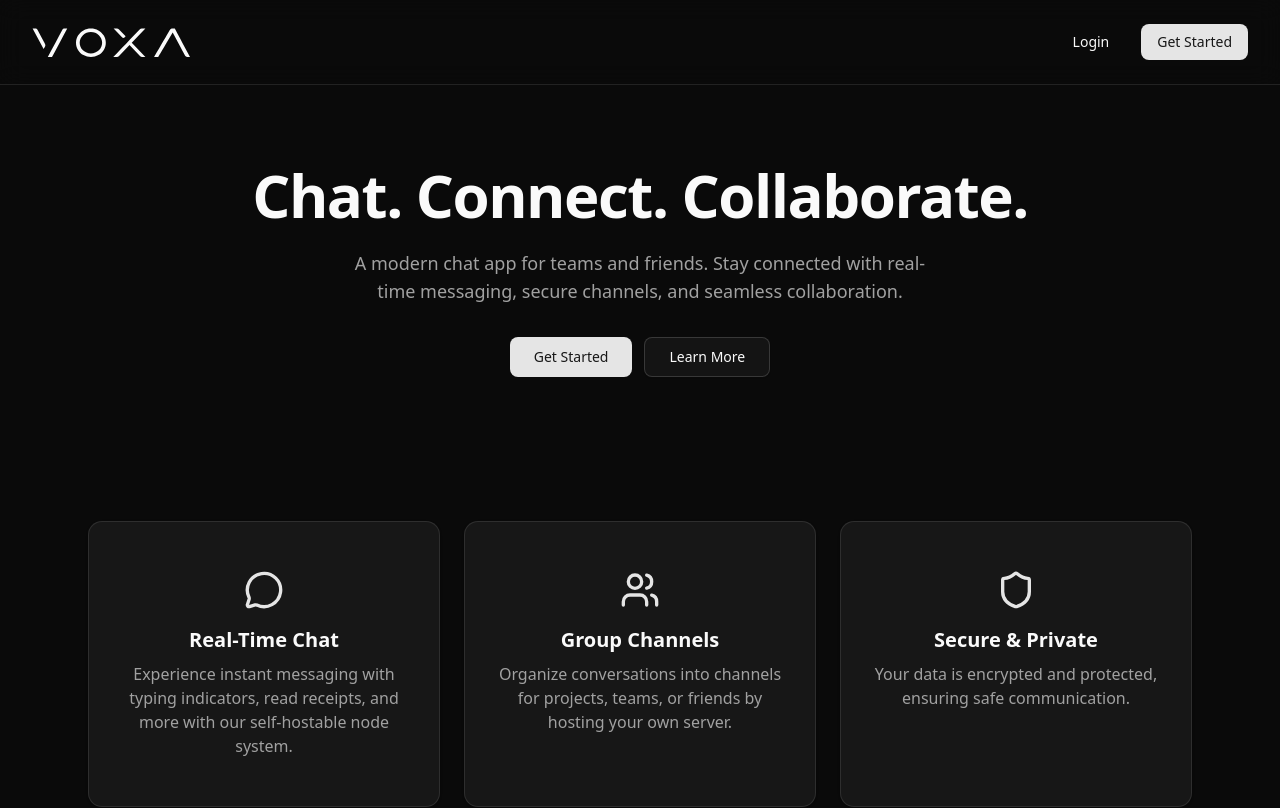
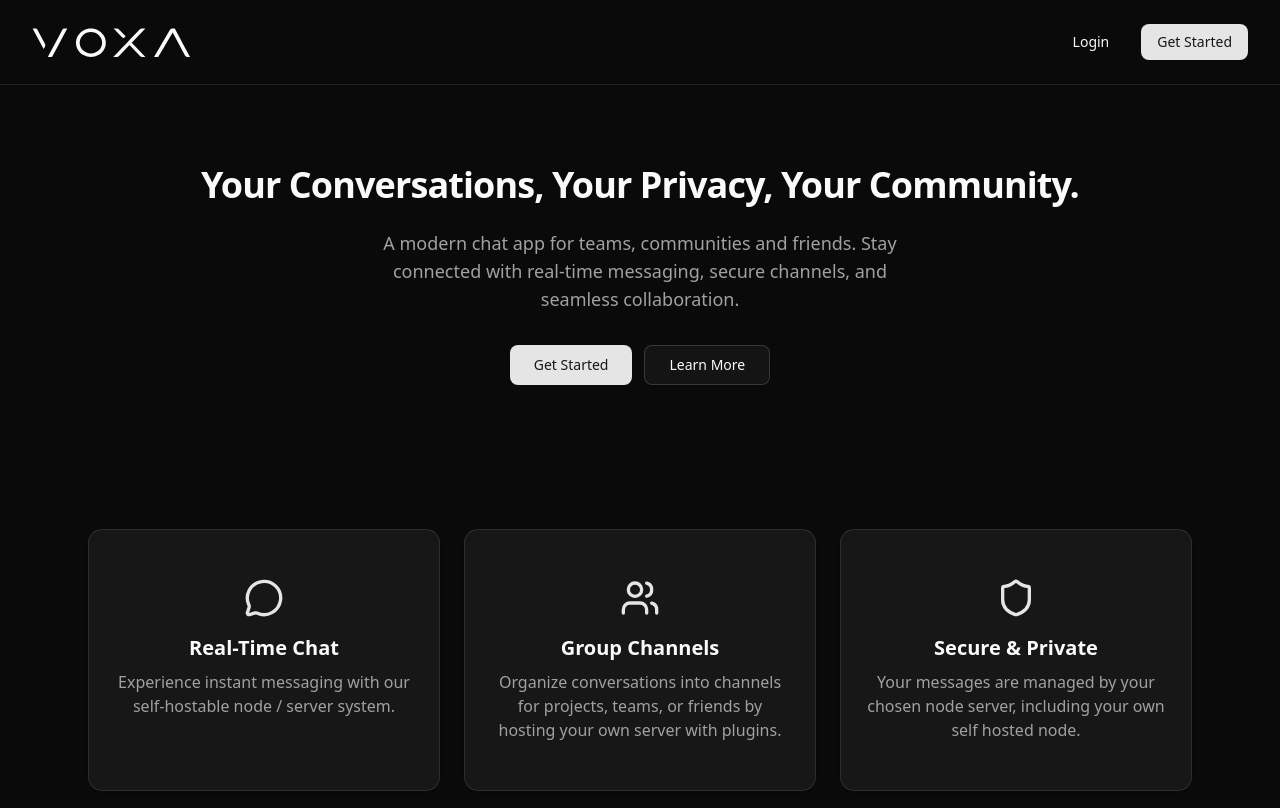
Before and after one commit to kleo-dev/voxa, a Next.js app: page / in a window 1280 px wide. Shown: the top 808 px of the page. Built offline with nearby package versions, Linux system fonts and the light colour scheme; no server answers.

Commit message:
Hero changes

```diff
--- a/src/app/page.tsx
+++ b/src/app/page.tsx
@@ -37,13 +37,13 @@ export default function LandingPage() {
           initial={{ opacity: 0, y: 20 }}
           animate={{ opacity: 1, y: 0 }}
           transition={{ duration: 0.6 }}
-          className="text-4xl md:text-6xl font-extrabold tracking-tight mb-6"
+          className="text-4xl md:text-4xl font-extrabold tracking-tight mb-6"
         >
-          Chat. Connect. Collaborate.
+          Your Conversations, Your Privacy, Your Community.
         </motion.h2>
         <p className="text-lg text-muted-foreground max-w-xl mb-8">
-          A modern chat app for teams and friends. Stay connected with real-time
-          messaging, secure channels, and seamless collaboration.
+          A modern chat app for teams, communities and friends. Stay connected
+          with real-time messaging, secure channels, and seamless collaboration.
         </p>
         <div className="flex gap-3">
           <Button size="lg" onClick={() => router.push("/signup")}>
@@ -64,17 +64,17 @@ export default function LandingPage() {
         <FeatureCard
           icon={<MessageCircle className="h-10 w-10 text-primary" />}
           title="Real-Time Chat"
-          description="Experience instant messaging with typing indicators, read receipts, and more with our self-hostable node system."
+          description="Experience instant messaging with our self-hostable node / server system."
         />
         <FeatureCard
           icon={<Users className="h-10 w-10 text-primary" />}
           title="Group Channels"
-          description="Organize conversations into channels for projects, teams, or friends by hosting your own server."
+          description="Organize conversations into channels for projects, teams, or friends by hosting your own server with plugins."
         />
         <FeatureCard
           icon={<Shield className="h-10 w-10 text-primary" />}
           title="Secure & Private"
-          description="Your data is encrypted and protected, ensuring safe communication."
+          description="Your messages are managed by your chosen node server, including your own self hosted node."
         />
       </section>
 
```
